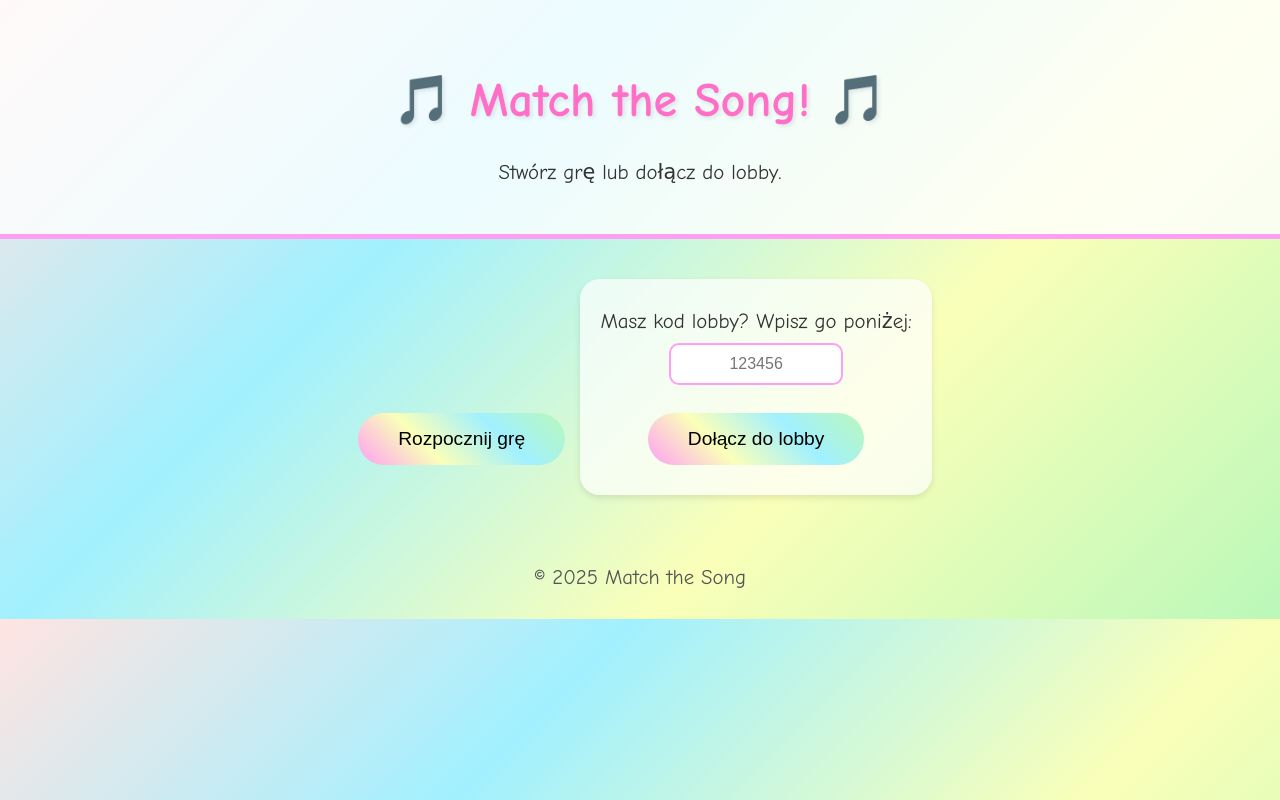
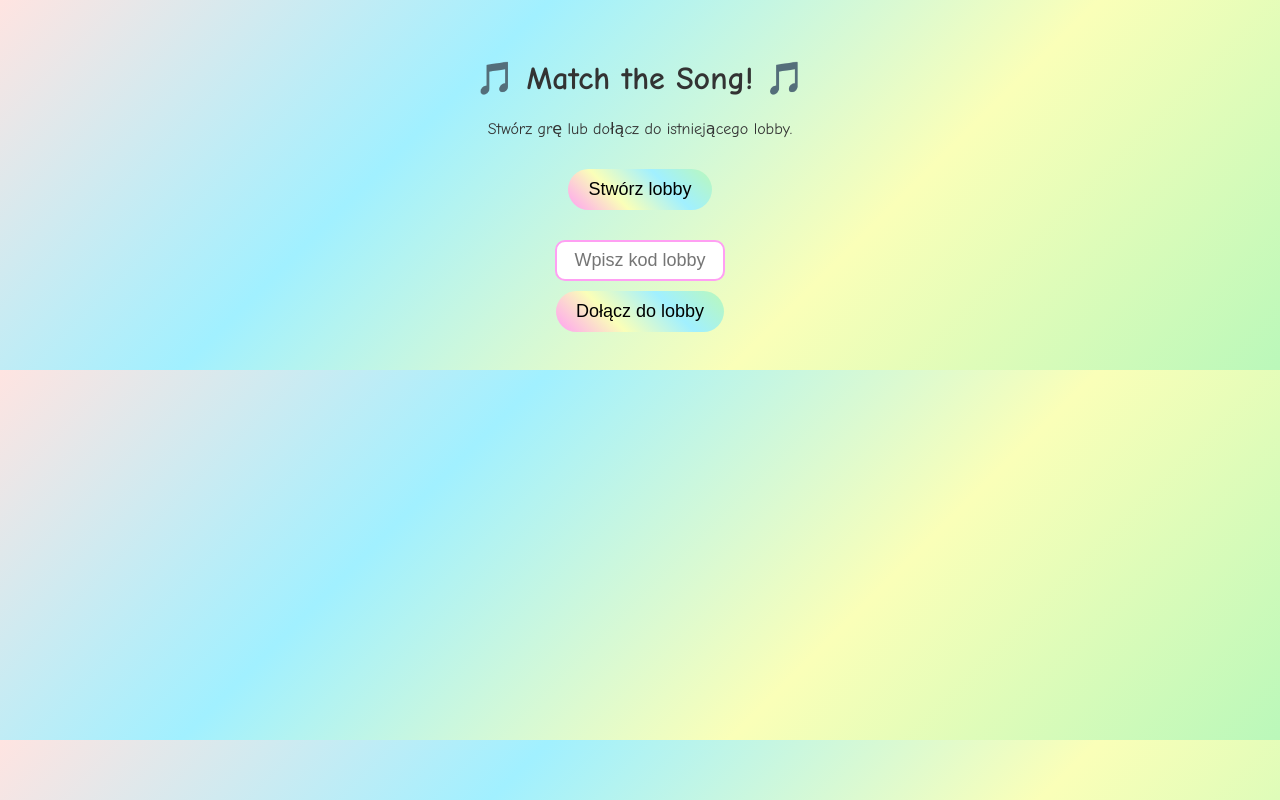
Before and after one commit to Qavzz-dev/Match-The-Song-, a plain HTML site: page index.html in a window 1280 px wide. Drawn offline with Linux system fonts and the light colour scheme.

Commit message:
Update index.html

```diff
--- a/index.html
+++ b/index.html
@@ -1,114 +1,73 @@
 <!DOCTYPE html>
 <html lang="pl">
 <head>
-  <meta charset="UTF-8">
-  <meta name="viewport" content="width=device-width, initial-scale=1.0">
-  <title>Match the Song!</title>
+  <meta charset="UTF-8" />
+  <meta name="viewport" content="width=device-width, initial-scale=1" />
+  <title>Match the Song - Strona Główna</title>
   <style>
+    /* Style jak wcześniej lub uproszczone */
     body {
-      margin: 0;
-      padding: 0;
       font-family: 'Comic Sans MS', cursive, sans-serif;
+      padding: 30px;
+      text-align: center;
       background: linear-gradient(135deg, #ffe4e1, #a1f0ff, #faffb8, #baf8ba);
-      text-align: center;
       color: #333;
     }
-
-    header {
-      padding: 40px 20px;
-      background-color: rgba(255, 255, 255, 0.8);
-      border-bottom: 5px solid #ff9ff3;
+    input {
+      font-size: 18px;
+      padding: 8px;
+      width: 150px;
+      text-align: center;
+      border-radius: 10px;
+      border: 2px solid #ff9ff3;
     }
-
-    header h1 {
-      font-size: 3rem;
-      color: #ff6ec7;
-      text-shadow: 2px 2px 4px rgba(0, 0, 0, 0.1);
-    }
-
-    p {
-      font-size: 1.3rem;
-      margin: 10px 0;
-    }
-
-    .button {
-      display: inline-block;
+    button {
+      font-size: 18px;
+      padding: 10px 20px;
+      margin-top: 15px;
+      cursor: pointer;
+      border-radius: 50px;
       background: linear-gradient(45deg, #ff9ff3, #faffb8, #a1f0ff, #baf8ba);
       border: none;
-      padding: 15px 40px;
-      margin: 10px;
-      font-size: 1.2rem;
-      border-radius: 50px;
-      cursor: pointer;
-      transition: transform 0.2s ease, box-shadow 0.2s ease;
-    }
-
-    .button:hover {
-      transform: scale(1.05);
-      box-shadow: 0 4px 10px rgba(0, 0, 0, 0.2);
-    }
-
-    .join-section {
-      margin-top: 40px;
-      padding: 20px;
-      background-color: rgba(255, 255, 255, 0.7);
-      display: inline-block;
-      border-radius: 20px;
-      box-shadow: 0 3px 6px rgba(0, 0, 0, 0.1);
-    }
-
-    input[type="text"] {
-      padding: 10px;
-      font-size: 1rem;
-      border-radius: 10px;
-      border: 2px solid #ff9ff3;
-      width: 150px;
-      text-align: center;
-    }
-
-    footer {
-      margin-top: 40px;
-      padding: 20px;
-      font-size: 0.9rem;
-      color: #555;
     }
   </style>
 </head>
 <body>
-  <header>
-    <h1>🎵 Match the Song! 🎵</h1>
-    <p>Stwórz grę lub dołącz do lobby.</p>
-  </header>
+  <h1>🎵 Match the Song! 🎵</h1>
+  <p>Stwórz grę lub dołącz do istniejącego lobby.</p>
 
-  <!-- Przycisk startowy -->
-  <button class="button" onclick="startGame()">Rozpocznij grę</button>
+  <button id="createLobbyBtn">Stwórz lobby</button>
 
-  <!-- Sekcja dołączania -->
-  <div class="join-section">
-    <p>Masz kod lobby? Wpisz go poniżej:</p>
-    <input type="text" id="lobbyCode" maxlength="6" placeholder="123456">
-    <br><br>
-    <button class="button" onclick="joinLobby()">Dołącz do lobby</button>
+  <div style="margin-top: 30px;">
+    <input type="text" id="joinCode" maxlength="6" placeholder="Wpisz kod lobby" />
+    <br />
+    <button id="joinLobbyBtn" style="margin-top: 10px;">Dołącz do lobby</button>
   </div>
 
-  <footer>
-    <p>© 2025 Match the Song</p>
-  </footer>
-
   <script>
-    function startGame() {
-      // Przekierowanie do lobby.html
-      window.location.href = 'lobby.html';
+    function generateCode() {
+      const chars = 'ABCDEFGHIJKLMNOPQRSTUVWXYZ0123456789';
+      let code = '';
+      for (let i = 0; i < 6; i++) {
+        code += chars.charAt(Math.floor(Math.random() * chars.length));
+      }
+      return code;
     }
 
-    function joinLobby() {
-      const code = document.getElementById("lobbyCode").value.trim();
-      if (code.length === 6) {
-        alert("Próba dołączenia do lobby o kodzie: " + code);
+    document.getElementById('createLobbyBtn').addEventListener('click', () => {
+      const newCode = generateCode();
+      // Przekierowanie do lobby.html z parametrem code
+      window.location.href = `lobby.html?code=${newCode}`;
+    });
+
+    document.getElementById('joinLobbyBtn').addEventListener('click', () => {
+      const code = document.getElementById('joinCode').value.trim().toUpperCase();
+      if (/^[A-Z0-9]{6}$/.test(code)) {
+        window.location.href = `lobby.html?code=${code}`;
       } else {
-        alert("Kod lobby musi mieć 6 cyfr!");
+        alert('Wpisz poprawny 6-znakowy kod lobby (litery lub cyfry).');
       }
-    }
+    });
   </script>
 </body>
 </html>
```
